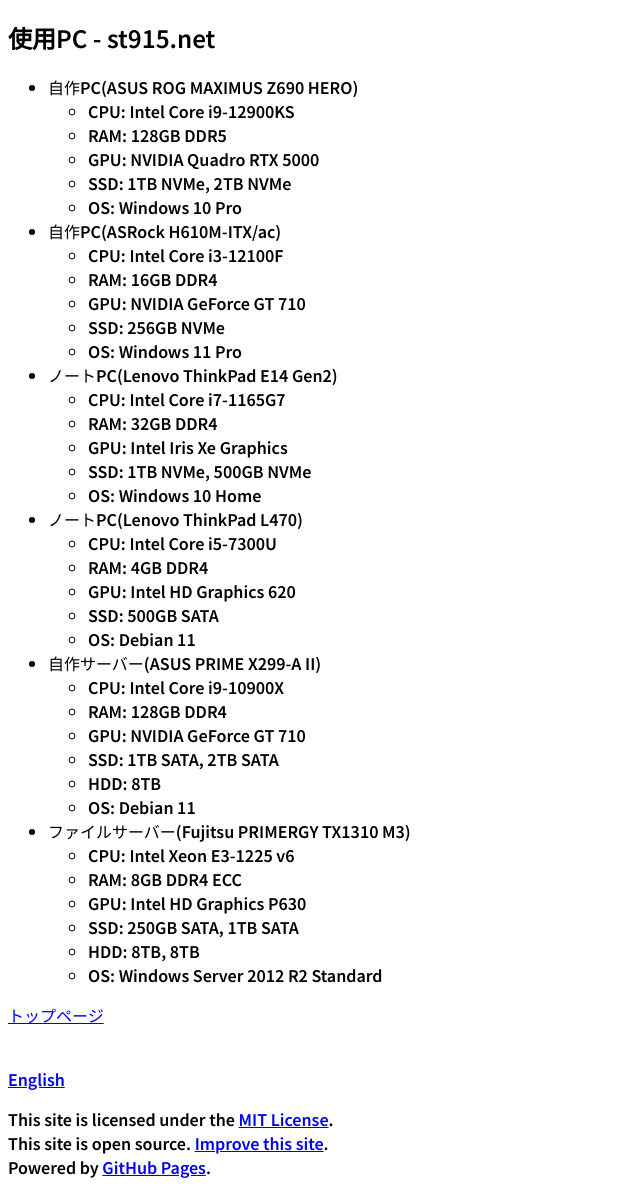
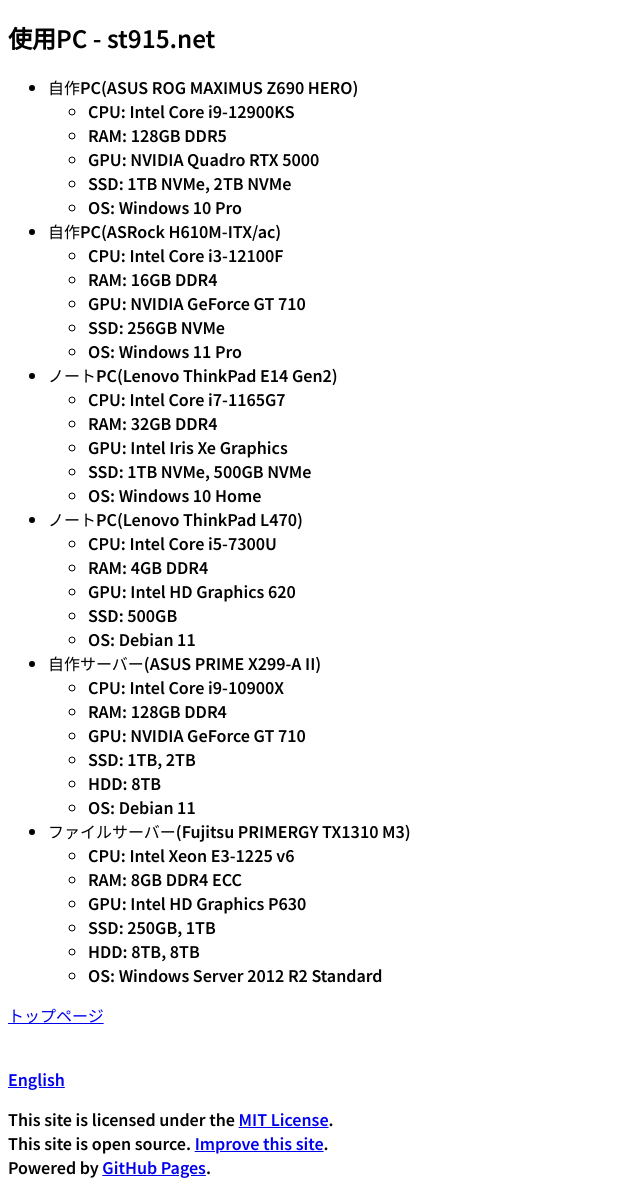
Before and after one commit to t-sasaki915/t-sasaki-net, a Jekyll site: the page built from docs/pcs/index.md, in a window 1280 px wide. Shown: the whole page, without its empty margins (0-640 px from the left). Built offline with Jekyll 4.4.1, drawn with Linux system fonts in a browser that asks for light colours; Markdown is read by kramdown in place of the engine named in the settings.

Commit message:
Update index.md

```diff
--- a/docs/pcs/index.md
+++ b/docs/pcs/index.md
@@ -29,20 +29,20 @@
   - CPU: Intel Core i5-7300U
   - RAM: 4GB DDR4
   - GPU: Intel HD Graphics 620
-  - SSD: 500GB SATA
+  - SSD: 500GB
   - OS: Debian 11
 - 自作サーバー(ASUS PRIME X299-A II)
   - CPU: Intel Core i9-10900X
   - RAM: 128GB DDR4
   - GPU: NVIDIA GeForce GT 710
-  - SSD: 1TB SATA, 2TB SATA
+  - SSD: 1TB, 2TB
   - HDD: 8TB
   - OS: Debian 11
 - ファイルサーバー(Fujitsu PRIMERGY TX1310 M3)
   - CPU: Intel Xeon E3-1225 v6
   - RAM: 8GB DDR4 ECC
   - GPU: Intel HD Graphics P630
-  - SSD: 250GB SATA, 1TB SATA
+  - SSD: 250GB, 1TB
   - HDD: 8TB, 8TB
   - OS: Windows Server 2012 R2 Standard
 
```
